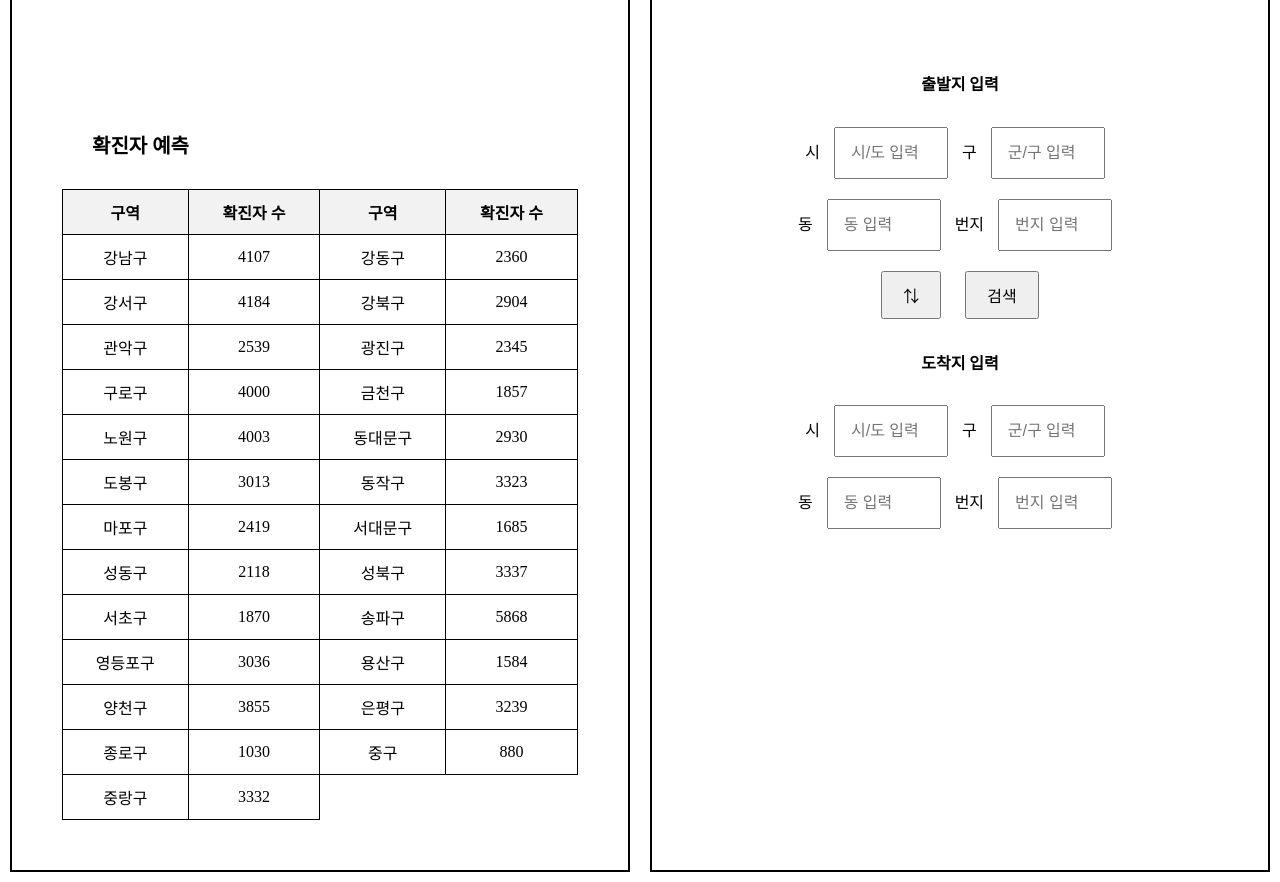
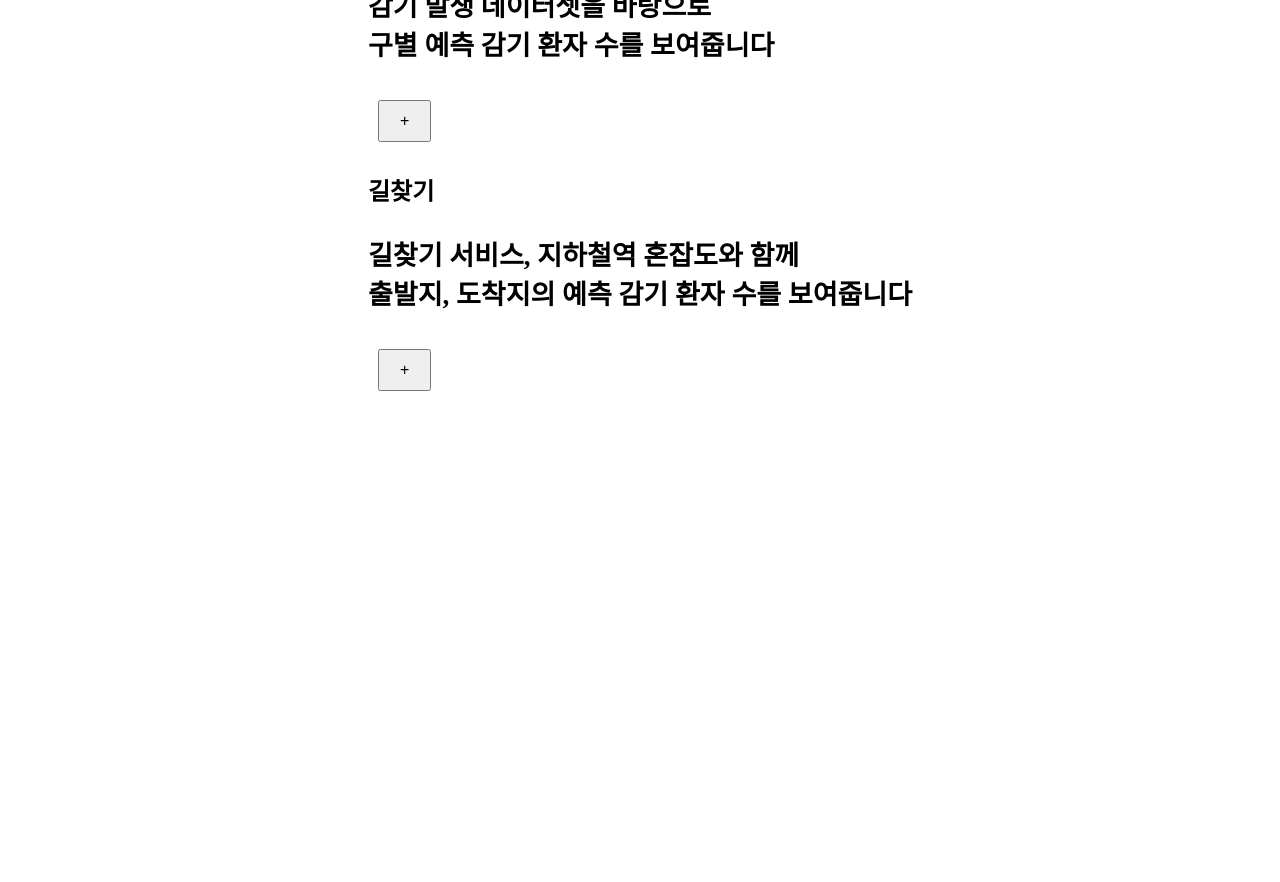
Before and after one commit to kkingeo/Bigcontest2024, a Flask app: page / in a window 1280 px wide. Shown: the part 665-1547 px from the top of the page. After the commit the page ends 1056 px from the top, so only its background shows below. Run offline with Flask 3, Linux system fonts and the light colour scheme.

Commit message:
Update index.html

```diff
--- a/templates/index.html
+++ b/templates/index.html
@@ -5,7 +5,7 @@
     <meta name="viewport" content="width=device-width, initial-scale=1.0">
     <title>Document</title>
     <link rel="stylesheet" href="{{ url_for('static', filename='main.css') }}">
-    <link href="//fonts.googleapis.com/earlyaccess/nanumgothic.css" rel="stylesheet" type="text/css">
+    <link href="https://fonts.googleapis.com/css2?family=Nanum+Myeongjo&display=swap" rel="stylesheet">
     <script src="{{ url_for('static', filename='main.js') }}"></script>
 </head>
 <body>
@@ -19,145 +19,39 @@
         </div>
     </div>
 
-    <div class="container"style="background-image: url('{{ url_for('static', filename='background_img.jpg') }}');">
+    <div class="video-background">
 
-        <div class="contentbox">
-            <div class="map">
-                <div class="subtitle1">
-                    <h3>지도 조회</h3>
-                </div>
+        <video autoplay muted playsinline class="background-video">
+            <source src="{{ url_for('static', filename='background_video.mp4') }}" type="video/mp4">
+            Your browser does not support the video tag.
+        </video>
 
-                <div class="map_image">
-                    <!--이미지파일-->
-                </div>
+        <div class="container">
 
-                <div class="tableclass">
-                    <div class="tabletitle">
-                        확진자 예측
+
+            <div class="map_image_blank">
+                <img src="{{ url_for('static', filename='map_blank.png') }}" alt="Map Blank Image" class="small-image" />
+            </div>
+
+            <div class="right-section">
+                <div class="button-container">
+                    <div class="check">
+                        <h2>지도 조회</h2>
+                        <h3>감기 발생 데이터셋을 바탕으로
+                            <br>
+                            구별 예측 감기 환자 수를 보여줍니다</h3>
+                        <button onclick="window.location.href='/check_map'">+</button>
                     </div>
-                    <table>
-                        <tr>
-                            <th>구역</th>
-                            <th>확진자 수</th>
-                            <th>구역</th>
-                            <th>확진자 수</th>
-                        </tr>
-                        <tr>
-                            <td>강남구</td>
-                            <td>4107</td>
-                            <td>강동구</td>
-                            <td>2360</td>
-                        </tr>
-                        <tr>
-                            <td>강서구</td>
-                            <td>4184</td>
-                            <td>강북구</td>
-                            <td>2904</td>
-                        </tr>
-                        <tr>
-                            <td>관악구</td>
-                            <td>2539</td>
-                            <td>광진구</td>
-                            <td>2345</td>
-                        </tr>
-                        <tr>
-                            <td>구로구</td>
-                            <td>4000</td>
-                            <td>금천구</td>
-                            <td>1857</td>
-                        </tr>
-                        <tr>
-                            <td>노원구</td>
-                            <td>4003</td>
-                            <td>동대문구</td>
-                            <td>2930</td>
-                        </tr>
-                        <tr>
-                            <td>도봉구</td>
-                            <td>3013</td>
-                            <td>동작구</td>
-                            <td>3323</td>
-                        </tr>
-                        <tr>
-                            <td>마포구</td>
-                            <td>2419</td>
-                            <td>서대문구</td>
-                            <td>1685</td>
-                        </tr>
-                        <tr>
-                            <td>성동구</td>
-                            <td>2118</td>
-                            <td>성북구</td>
-                            <td>3337</td>
-                        </tr>
-                        <tr>
-                            <td>서초구</td>
-                            <td>1870</td>
-                            <td>송파구</td>
-                            <td>5868</td>
-                        </tr>
-                        <tr>
-                            <td>영등포구</td>
-                            <td>3036</td>
-                            <td>용산구</td>
-                            <td>1584</td>
-                        </tr>
-                        <tr>
-                            <td>양천구</td>
-                            <td>3855</td>
-                            <td>은평구</td>
-                            <td>3239</td>
-                        </tr>
-                        <tr>
-                            <td>종로구</td>
-                            <td>1030</td>
-                            <td>중구</td>
-                            <td>880</td>
-                        </tr>
-                        <tr>
-                            <td>중랑구</td>
-                            <td>3332</td>
-                        </tr>
-                    </table>
+                    <div class="find">
+                        <h2>길찾기</h2>
+                        <h3>길찾기 서비스, 지하철역 혼잡도와 함께
+                            <br>
+                            출발지, 도착지의 예측 감기 환자 수를 보여줍니다</h3>
+                        <button onclick="window.location.href='/routefinder'">+</button>
+                    </div>
                 </div>
             </div>
 
-            <div class="routefinder">
-                <div class="subtitle2">
-                    <h3>길찾기</h3>
-                </div>
-
-                <div class="inputbox">
-                    <h4>출발지 입력</h4>
-                    <label for="start_city">시</label>
-                    <input type="text" id="start_city" placeholder="시/도 입력" tabindex="1">
-                    <label for="start_gu">구</label>
-                    <input type="text" id="start_gu" placeholder="군/구 입력" tabindex="2">
-                    <br>
-                    <label for="start_dong">동</label>
-                    <input type="text" id="start_dong" placeholder="동 입력" tabindex="3">
-
-                    <label for="start_bunji">번지</label>
-                    <input type="text" id="start_bunji" placeholder="번지 입력" tabindex="4">
-                    <br>
-                    <button onclick="switchPlaces()">⇅</button>
-                    <button id="find_route_button" onclick="submitForm(event)">검색</button>
-                    <br>
-                    <h4>도착지 입력</h4>
-                    <label for="end_city">시</label>
-                    <input type="text" id="end_city" placeholder="시/도 입력" tabindex="5">
-
-                    <label for="end_gu">구</label>
-                    <input type="text" id="end_gu" placeholder="군/구 입력" tabindex="6">
-                    <br>
-                    <label for="end_dong">동</label>
-                    <input type="text" id="end_dong" placeholder="동 입력" tabindex="7">
-
-                    <label for="end_bunji">번지</label>
-                    <input type="text" id="end_bunji" placeholder="번지 입력" tabindex="8">
-                </div>
-
-            </div>
         </div>
     </div>
 </body>
```
